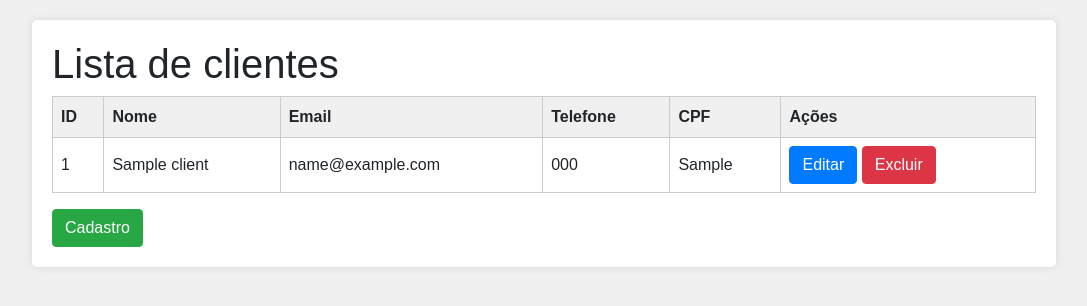
After one commit to CaioLopesxd/CRUDphp, a PHP site: page /listaDeClientes.php in a window 1280 px wide. The commit adds this page. Shown: the top 306 px of the page, without its empty margins (96-1183 px from the left). Run offline with PHP 8.4, Linux system fonts and the light colour scheme; tables that the repository leaves empty or names only in its code hold one stand-in row (values such as "Sample post"); some libraries are stand-ins or nearby versions.

Commit message:
correção de alguns bugs

```diff
--- a/delete.php
+++ b/delete.php
@@ -8,5 +8,5 @@ if($id){
     $sql->bindValue(':id', $id);
     $sql->execute();
 }
-header('Location: home.php');
+header('Location: listaDeClientes.php');
 ?>
--- /dev/null
+++ b/listaDeClientes.php
@@ -0,0 +1,115 @@
+<?php
+    require "config.php";
+
+    $lista = [];
+    $sql = $pdo->query("SELECT * FROM clients");
+    if($sql->rowCount() > 0){
+        $lista = $sql->fetchAll(PDO::FETCH_ASSOC);
+    }
+?>
+
+<!DOCTYPE html>
+<html lang="pt-br">
+<head>
+    <meta charset="UTF-8">
+    <meta name="viewport" content="width=device-width, initial-scale=1.0">
+    <link rel="stylesheet" href="https://cdn.jsdelivr.net/npm/bootstrap@4.0.0/dist/css/bootstrap.min.css" integrity="sha384-Gn5384xqQ1aoWXA+058RXPxPg6fy4IWvTNh0E263XmFcJlSAwiGgFAW/dAiS6JXm" crossorigin="anonymous">
+    <script src="https://code.jquery.com/jquery-3.2.1.slim.min.js"></script>
+    <script src="https://cdnjs.cloudflare.com/ajax/libs/popper.js/1.12.9/umd/popper.min.js"></script>
+    <script src="https://cdn.jsdelivr.net/npm/bootstrap@4.0.0/dist/js/bootstrap.min.js"></script>
+    <title>Lista de Clientes</title>
+    <link rel="stylesheet" href="styles/listaDeClientes.css">
+</head>
+<body>
+    <div class="container">
+        <h1>Lista de clientes</h1>
+        <table>
+            <thead>
+                <tr>
+                    <th>ID</th>
+                    <th>Nome</th>
+                    <th>Email</th>
+                    <th>Telefone</th>
+                    <th>CPF</th>
+                    <th>Ações</th>
+                </tr>
+            </thead>
+            <tbody>
+                <?php foreach($lista as $cliente): ?>
+                    <tr>
+                        <td><?=$cliente['id'];?></td>
+                        <td><?=$cliente['nome'];?></td>
+                        <td><?=$cliente['email'];?></td>
+                        <td><?=$cliente['telefone'];?></td>
+                        <td><?=$cliente['cpf'];?></td>
+                        <td>
+                        <button type="submit" class="btn btn-primary" data-toggle="modal" data-target="#exampleModal<?=$cliente['id'];?>">
+                            Editar
+                        </button>
+                            <button type="button" class="btn btn-danger delete-btn" data-id="<?=$cliente['id'];?>">
+                                Excluir
+                            </button>
+                        </td>
+                    </tr>
+                <?php endforeach; ?>
+            </tbody>
+        </table>
+        <a href="telaCadastro.php" class="btn btn-success mt-3">Cadastro</a>
+    </div>
+    <?php foreach($lista as $client): ?>
+    <div class="modal fade" id="exampleModal<?=$client['id'];?>" tabindex="-1" role="dialog" aria-labelledby="exampleModalLabel" aria-hidden="true">
+        <div class="modal-dialog" role="document">
+            <div class="modal-content">
+                <div class="modal-header bg-primary text-white">
+                    <h5 class="modal-title" id="exampleModalLabel">Editar Cliente - <?=$client['nome'];?></h5>
+                    <button type="button" class="close" data-dismiss="modal" aria-label="Close">
+                        <span aria-hidden="true">&times;</span>
+                    </button>
+                </div>
+                <div class="modal-body">
+                    <form action="editarCliente.php" method="POST">
+                        <div class="form-group">
+                            <label for="id">Id:</label>
+                            <input type="hidden" class="form-control" id="id" name="id" value="<?=$client['id'];?>" readonly>
+                        </div>
+
+                        <div class="form-group">
+                            <label for="nome">Nome:</label>
+                            <input type="text" class="form-control" id="nome" name="nome" value="<?=$client['nome'];?>" required>
+                        </div>
+                        <div class="form-group">
+                            <label for="email">Email:</label>
+                            <input type="email" class="form-control" id="email" name="email" value="<?=$client['email'];?>" required>
+                        </div>
+                        <div class="form-group">
+                            <label for="telefone">Telefone:</label>
+                            <input type="text" class="form-control" id="telefone" name="telefone" value="<?=$client['telefone'];?>" required oninput="handleInput(event)">
+                        </div>
+                        <div class="form-group">
+                            <label for="cpf">CPF:</label>
+                            <input type="text" class="form-control" id="cpf" name="cpf" value="<?=$client['cpf'];?>" oninput="handleInput(event)">
+                        </div>
+                        <br>
+                        <div class="modalButtonContainer">
+                            <button type="submit" class="btn btn-primary">Salvar Alterações</button>
+                            <button type="button" class="btn btn-secondary" data-dismiss="modal">Fechar</button>
+                        </div>
+                    </form>
+                </div>
+            </div>
+        </div>
+    </div>
+    <?php endforeach; ?>
+<script src="scripts/validate.js"></script>
+<script>
+    $(document).ready(function() {
+        $('.delete-btn').click(function() {
+            var id = $(this).data('id');
+            if (confirm('Deseja realmente excluir este cliente?')) {
+                window.location.href = 'delete.php?id=' + id;
+            }
+        });
+    });
+</script>
+</body>
+</html>
--- /dev/null
+++ b/scripts/validate.js
@@ -0,0 +1,20 @@
+function formatTelefone(value) {
+  value = value.replace(/\D/g, ""); // Remove caracteres não numéricos
+  if (value.length > 11) value = value.slice(0, 11); // Limita a 11 dígitos
+  return value.replace(/(\d{2})(\d{5})(\d{4})/, "($1) $2-$3");
+}
+
+function formatCPF(value) {
+  value = value.replace(/\D/g, ""); // Remove caracteres não numéricos
+  if (value.length > 11) value = value.slice(0, 11); // Limita a 11 dígitos
+  return value.replace(/(\d{3})(\d{3})(\d{3})(\d{2})/, "$1.$2.$3-$4");
+}
+
+function handleInput(event) {
+  const input = event.target;
+  if (input.id === "telefone") {
+    input.value = formatTelefone(input.value);
+  } else if (input.id === "cpf") {
+    input.value = formatCPF(input.value);
+  }
+}
--- /dev/null
+++ b/styles/listaDeClientes.css
@@ -0,0 +1,37 @@
+* {
+  margin: 0;
+  padding: 0;
+  box-sizing: border-box;
+}
+body {
+  font-family: Arial, sans-serif;
+  background-color: #f0f0f0;
+}
+.container {
+  width: 80%;
+  margin: 0 auto;
+  background-color: #fff;
+  padding: 20px;
+  border-radius: 5px;
+  box-shadow: 0 0 10px rgba(0, 0, 0, 0.1);
+  margin-top: 20px;
+}
+table {
+  width: 100%;
+  border-collapse: collapse;
+}
+th, td {
+  border: 1px solid #ccc;
+  padding: 8px;
+  text-align: left;
+}
+th {
+  background-color: #f0f0f0;
+}
+tr:nth-child(even) {
+  background-color: #f9f9f9;
+}
+.modalButtonContainer{
+  display: flex;
+  justify-content: space-between;
+}
```
Also changed, not shown: cadastroScript.php (+5 -12 lines), editarCliente.php (+25 -30 lines), styles/cadastroCliente.css (added, +74 -0 lines), telaCadastro.php (+8 -186 lines), readme.md.
